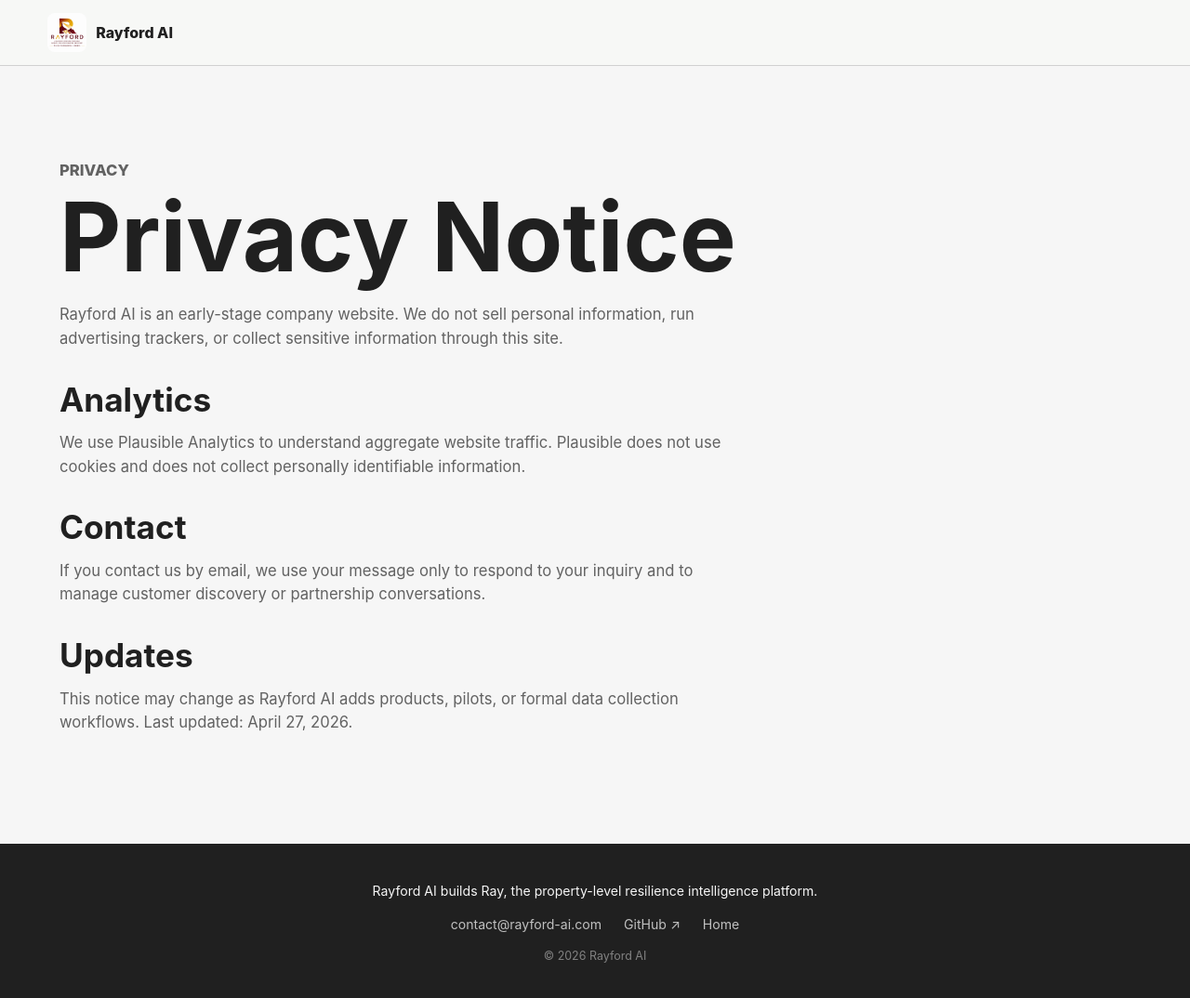
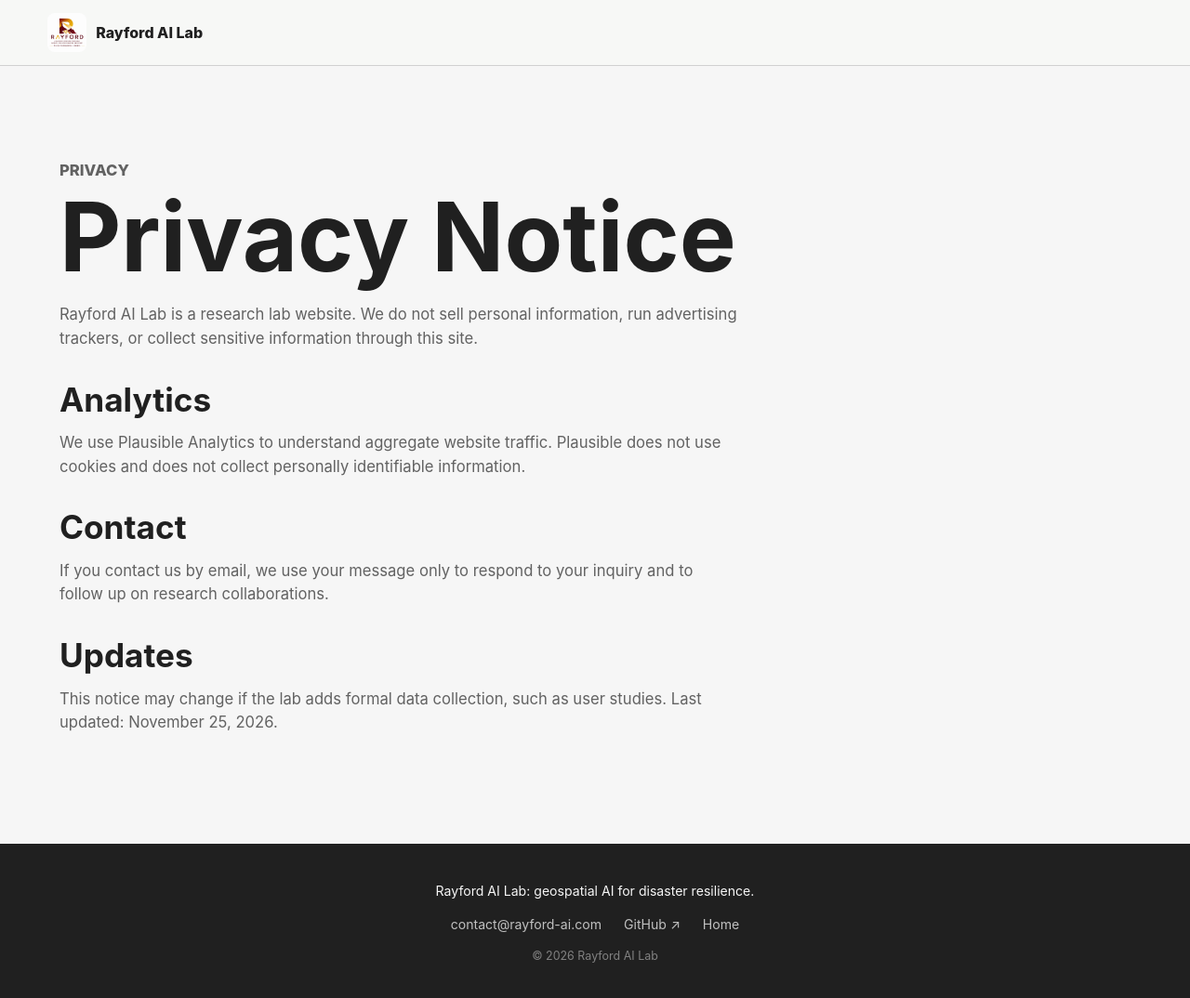
Before and after one commit to Rayford-AI/Rayford-AI.github.io, a plain HTML site: page privacy.html in a window 1280 px wide. Shown: the whole page at 93% size. Drawn offline with Linux system fonts and the light colour scheme.

Commit message:
Lab branding for privacy, 404, sitemap and share image
Co-Authored-By: Claude Opus 5.5 <noreply@anthropic.com>

```diff
--- a/privacy.html
+++ b/privacy.html
@@ -3,8 +3,8 @@
   <head>
     <meta charset="utf-8">
     <meta name="viewport" content="width=device-width, initial-scale=1">
-    <meta name="description" content="Rayford AI privacy notice.">
-    <title>Privacy | Rayford AI</title>
+    <meta name="description" content="Rayford AI Lab privacy notice.">
+    <title>Privacy | Rayford AI Lab</title>
     <link rel="canonical" href="https://rayford-ai.com/privacy.html">
     <link rel="icon" href="assets/brand/official/rayford-logo-github.png" type="image/png">
     <link rel="stylesheet" href="assets/styles.css">
@@ -13,7 +13,7 @@
     <header class="site-header">
       <a class="brand" href="index.html#top" aria-label="Rayford AI home">
         <img class="brand-logo" src="assets/brand/official/rayford-logo-github.png" alt="Rayford AI">
-        <span>Rayford AI</span>
+        <span>Rayford AI Lab</span>
       </a>
     </header>
 
@@ -21,7 +21,7 @@
       <p class="eyebrow">Privacy</p>
       <h1>Privacy Notice</h1>
       <p>
-        Rayford AI is an early-stage company website. We do not sell personal
+        Rayford AI Lab is a research lab website. We do not sell personal
         information, run advertising trackers, or collect sensitive information
         through this site.
       </p>
@@ -36,24 +36,24 @@
       <h2>Contact</h2>
       <p>
         If you contact us by email, we use your message only to respond to your
-        inquiry and to manage customer discovery or partnership conversations.
+        inquiry and to follow up on research collaborations.
       </p>
 
       <h2>Updates</h2>
       <p>
-        This notice may change as Rayford AI adds products, pilots, or formal
-        data collection workflows. Last updated: April 27, 2026.
+        This notice may change if the lab adds formal data collection, such as
+        user studies. Last updated: November 25, 2026.
       </p>
     </main>
 
     <footer class="footer">
-      <p>Rayford AI builds Ray, the property-level resilience intelligence platform.</p>
+      <p>Rayford AI Lab: geospatial AI for disaster resilience.</p>
       <nav class="footer-links" aria-label="Footer links">
         <a href="mailto:contact@rayford-ai.com">contact@rayford-ai.com</a>
         <a href="https://github.com/Rayford-AI/rayford-ai" target="_blank" rel="noopener noreferrer">GitHub ↗</a>
         <a href="index.html#top">Home</a>
       </nav>
-      <p class="footer-copy">© 2026 Rayford AI</p>
+      <p class="footer-copy">© 2026 Rayford AI Lab</p>
     </footer>
   </body>
 </html>
--- a/sitemap.xml
+++ b/sitemap.xml
@@ -2,13 +2,13 @@
 <urlset xmlns="http://www.sitemaps.org/schemas/sitemap/0.9">
   <url>
     <loc>https://rayford-ai.com/</loc>
-    <lastmod>2026-04-27</lastmod>
+    <lastmod>2026-11-25</lastmod>
     <changefreq>monthly</changefreq>
     <priority>1.0</priority>
   </url>
   <url>
     <loc>https://rayford-ai.com/privacy.html</loc>
-    <lastmod>2026-04-27</lastmod>
+    <lastmod>2026-11-25</lastmod>
     <changefreq>yearly</changefreq>
     <priority>0.3</priority>
   </url>
```
Also changed, not shown: 404.html (+3 -3 lines), assets/brand/og-image.png.
